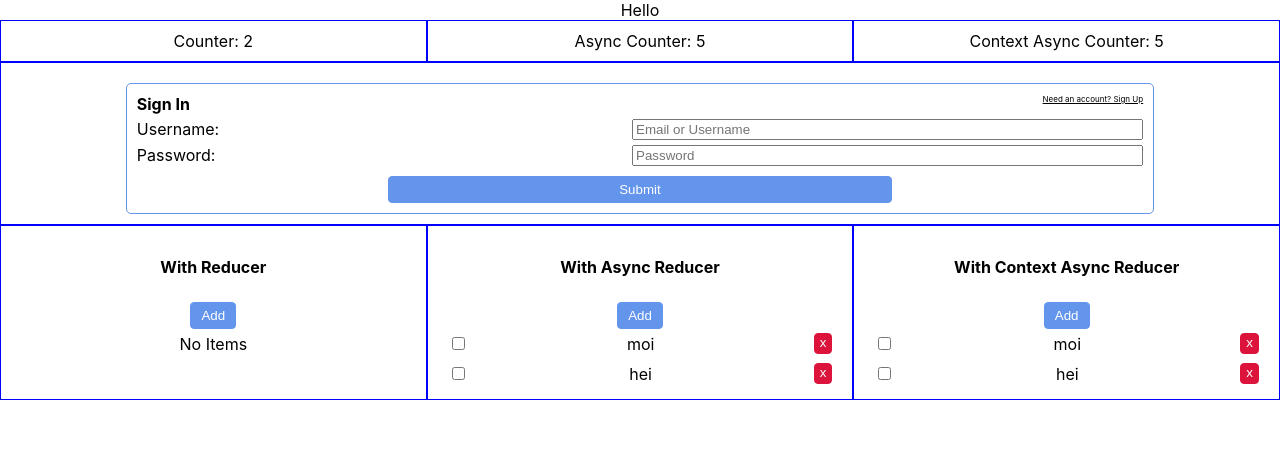
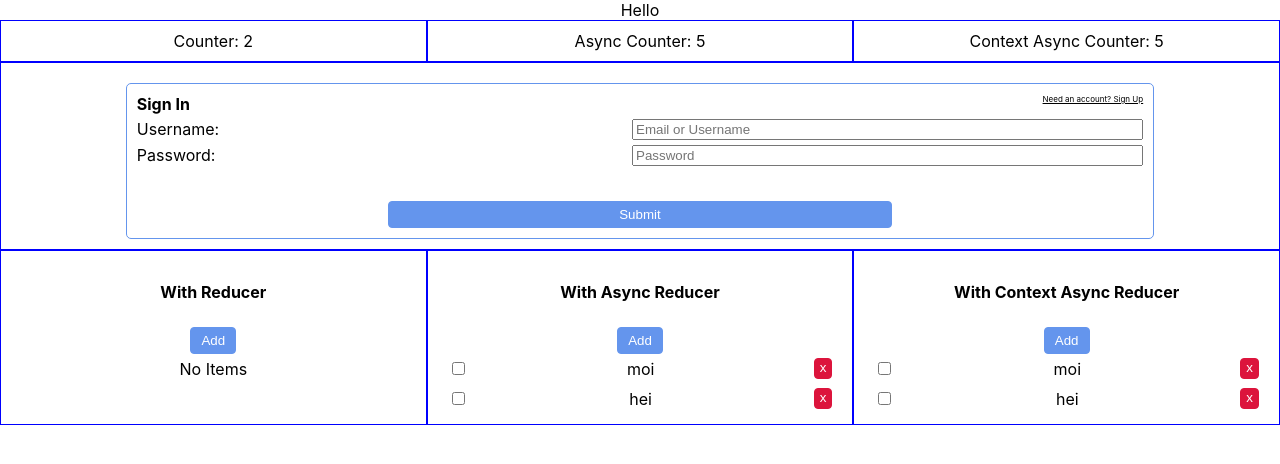
Before and after one commit to tkarling/testing-samples, a React (Create React App) app: page / in a window 1280 px wide. Shown: the top 464 px of the page. Built offline with nearby package versions, Linux system fonts and the light colour scheme.

Commit message:
serverError check

```diff
--- a/src/components/form/Login.module.css
+++ b/src/components/form/Common.module.css
@@ -35,6 +35,13 @@
   text-decoration: underline;
 }
 
+.FormError {
+  color: crimson;
+  padding-top: 10px;
+  font-size: 70%;
+  height: 15px;
+}
+
 .FormSubmit {
   margin: auto;
   margin-top: 10px;
--- a/src/components/form/Common.tsx
+++ b/src/components/form/Common.tsx
@@ -1,6 +1,6 @@
 import React, { useCallback } from 'react'
 
-import styles from './Login.module.css'
+import styles from './Common.module.css'
 
 export const TEST_ID = {
   link: 'link',
@@ -44,12 +44,14 @@ export const Form = ({
   onSubmit,
   title,
   link,
-  children
+  children,
+  serverError
 }: {
   onSubmit: any
   title: string
   link?: { label: string; onClick: any }
   children: any
+  serverError?: string
 }) => {
   const onSubmitP = useCallback(
     (event: any) => {
@@ -73,6 +75,7 @@ export const Form = ({
         )}
       </div>
       {children}
+      <div className={styles.FormError}>{serverError}</div>
       <button data-testid={TEST_ID.submitButton} className={styles.FormSubmit}>
         Submit
       </button>
--- a/src/components/form/LoginOrRegister.tsx
+++ b/src/components/form/LoginOrRegister.tsx
@@ -8,7 +8,20 @@ export const TEST_ID = {
   logoutButton: 'logoutButton'
 }
 
-const Login = ({ onGoto, onLogin }: { onGoto?: any; onLogin?: any }) => {
+export const SERVER_ERROR = {
+  usernamePasswordRequired: 'Must have username and password',
+  passwordsMustMatch: 'Password and Repeat Password must match'
+}
+
+const Login = ({
+  onGoto,
+  onLogin,
+  serverError
+}: {
+  onGoto?: any
+  onLogin?: any
+  serverError?: string
+}) => {
   const { inputs, onChange, onSubmit } = useForm({
     callback: onLogin
   })
@@ -18,6 +31,7 @@ const Login = ({ onGoto, onLogin }: { onGoto?: any; onLogin?: any }) => {
       onSubmit={onSubmit}
       title="Sign In"
       link={{ label: 'Need an account? Sign Up', onClick: onGoto }}
+      serverError={serverError}
     >
       <FormField
         {...FIELDS.username}
@@ -33,15 +47,24 @@ const Login = ({ onGoto, onLogin }: { onGoto?: any; onLogin?: any }) => {
   )
 }
 
-const Register = ({ onGoto, onLogin }: { onGoto?: any; onLogin?: any }) => {
+const Register = ({
+  onGoto,
+  onRegister,
+  serverError
+}: {
+  onGoto?: any
+  onRegister?: any
+  serverError?: string
+}) => {
   const { inputs, onChange, onSubmit } = useForm({
-    callback: onLogin
+    callback: onRegister
   })
   return (
     <Form
       onSubmit={onSubmit}
       title="Sign Up"
       link={{ label: 'Return to Sign In', onClick: onGoto }}
+      serverError={serverError}
     >
       <FormField
         {...FIELDS.username}
@@ -77,12 +100,15 @@ const LoggedIn = ({ user, logout }: { user: string; logout: any }) => (
 const usePage = () => {
   const [user, setUser] = useState()
   const [page, setPage] = useState('login')
+  const [serverError, setServerError] = useState('')
 
   const gotoLogin = () => {
     setPage('login')
+    setServerError('')
   }
   const gotoRegister = () => {
     setPage('register')
+    setServerError('')
   }
   const login = ({
     username,
@@ -94,26 +120,72 @@ const usePage = () => {
     if (username && password) {
       setUser(username)
       setPage('loggedIn')
+      setServerError('')
+      return true
+    } else {
+      setServerError(SERVER_ERROR.usernamePasswordRequired)
+      return false
     }
+  }
+  const register = ({
+    username,
+    password,
+    repeatPassword
+  }: {
+    username: string
+    password: string
+    repeatPassword: string
+  }) => {
+    if (!repeatPassword || repeatPassword !== password) {
+      setServerError(SERVER_ERROR.passwordsMustMatch)
+      return false
+    }
+    return login({ username, password })
   }
   const logout = () => {
     setUser(undefined)
     setPage('login')
   }
 
-  return { user, page, gotoLogin, gotoRegister, login, logout }
+  return {
+    user,
+    page,
+    serverError,
+    gotoLogin,
+    gotoRegister,
+    login,
+    register,
+    logout
+  }
 }
 
 const LoginOrRegister = () => {
-  const { user, page, gotoLogin, gotoRegister, login, logout } = usePage()
+  const {
+    user,
+    page,
+    serverError,
+    gotoLogin,
+    gotoRegister,
+    login,
+    register,
+    logout
+  } = usePage()
 
   return (
     <div data-testid={TEST_ID.container}>
       {!user && page === 'login' && (
-        <Login onLogin={login} onGoto={gotoRegister} />
+        <Login
+          onLogin={login}
+          onGoto={gotoRegister}
+          serverError={serverError}
+        />
       )}
       {!user && page === 'register' && (
-        <Register onLogin={login} onGoto={gotoLogin} />
+        <Register
+          onRegister={register}
+          onGoto={gotoLogin}
+          serverError={serverError}
+        />
       )}
       {user && <LoggedIn user={user} logout={logout} />}
     </div>
--- a/src/components/form/hooks/useForm.ts
+++ b/src/components/form/hooks/useForm.ts
@@ -23,8 +23,9 @@ const useForm = (
     if (event && event.preventDefault) {
       event.preventDefault()
     }
-    callback(inputs)
-    setInputs({})
+    if (callback(inputs)) {
+      setInputs({})
+    }
   }
   const onChange = (event: any) => {
     const { name = 'nameNotSet', value } = event.target ? event.target : event
```
